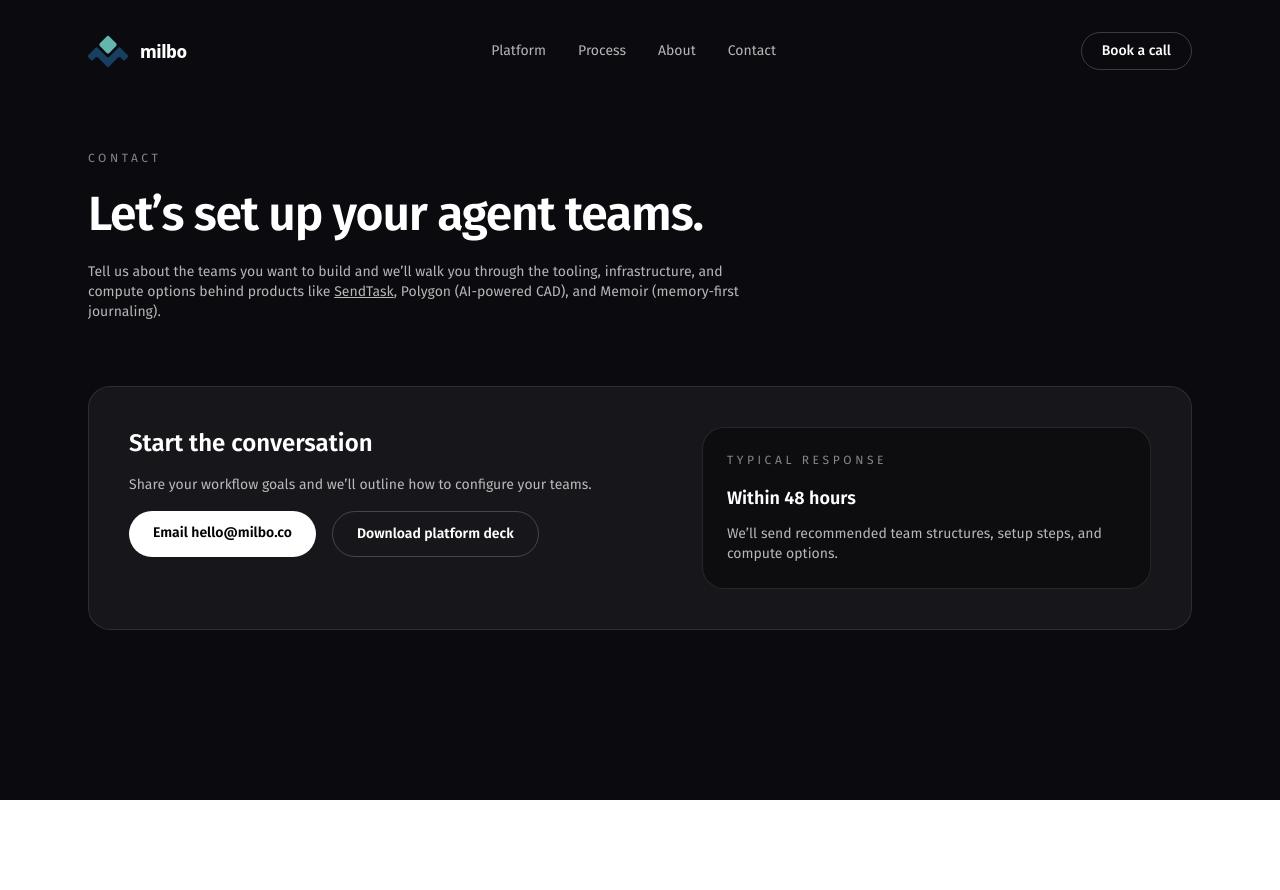
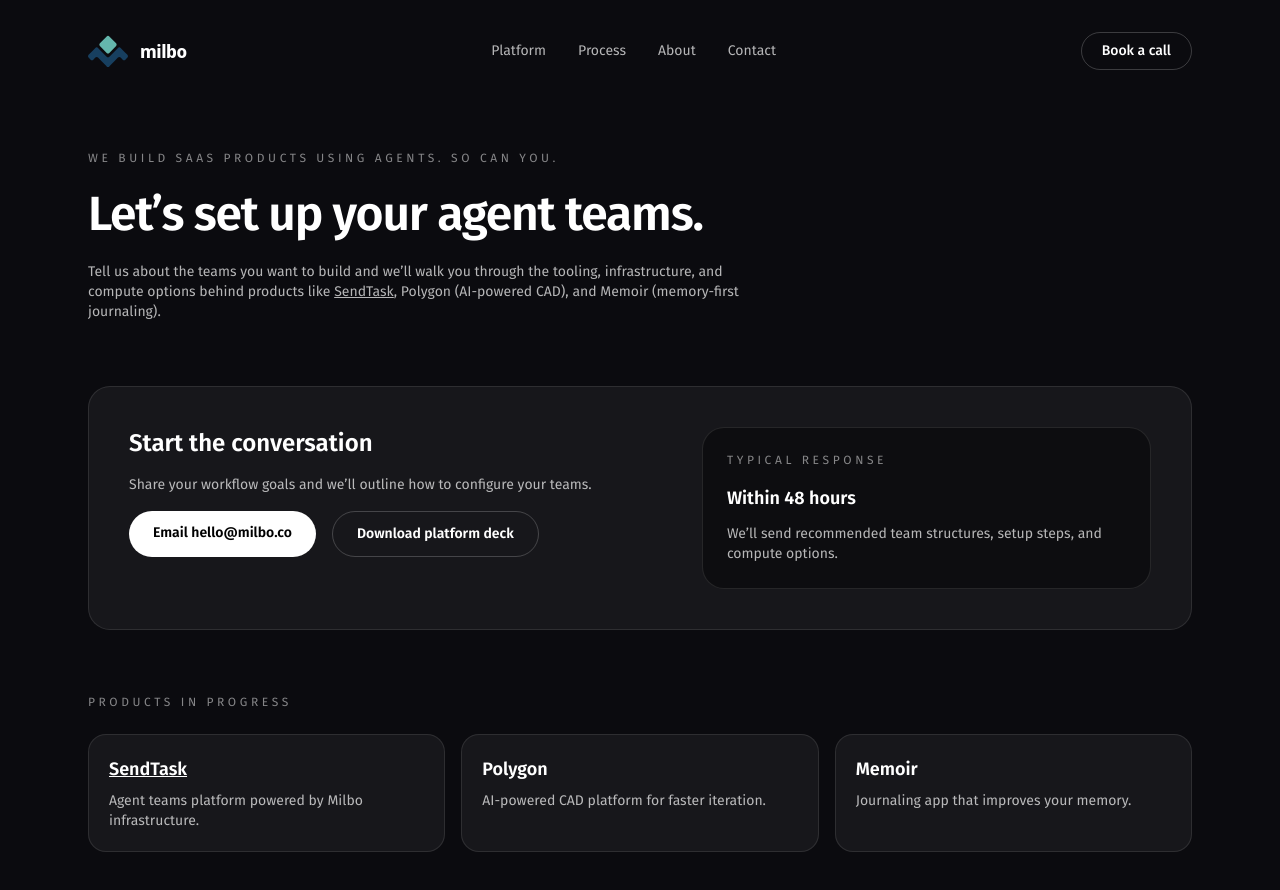
Before and after one commit to Milbo-LLC/milbo-website, a Next.js app: page /contact in a window 1280 px wide. Shown: the top 890 px of the page. Before the commit the page ends 800 px from the top, so only its background shows below. Built offline with nearby package versions, Linux system fonts and the light colour scheme.

Commit message:
Add tagline and product cards across pages

```diff
--- a/src/app/about/page.tsx
+++ b/src/app/about/page.tsx
@@ -17,6 +17,22 @@ const principles = [
     title: "Fast feedback loops",
     description:
       "Built-in monitoring and QA keep workflows reliable as they scale.",
+  },
+];
+
+const products = [
+  {
+    name: "SendTask",
+    href: "https://sendtask.ai",
+    description: "Agent teams platform powered by Milbo infrastructure.",
+  },
+  {
+    name: "Polygon",
+    description: "AI-powered CAD platform for faster iteration.",
+  },
+  {
+    name: "Memoir",
+    description: "Journaling app that improves your memory.",
   },
 ];
 
@@ -48,7 +64,9 @@ export default function AboutPage() {
 
       <main className="mx-auto w-full max-w-6xl px-6 pb-24">
         <section className="space-y-6 pb-16 pt-12">
-          <p className="text-xs uppercase tracking-[0.3em] text-white/50">About</p>
+          <p className="text-xs uppercase tracking-[0.3em] text-white/50">
+            We build SaaS products using agents. So can you.
+          </p>
           <h1 className="text-4xl font-semibold tracking-tight sm:text-5xl">
             An infrastructure platform for agent teams.
           </h1>
@@ -73,6 +91,33 @@ export default function AboutPage() {
           ))}
         </section>
 
+        <section className="mt-16">
+          <p className="text-xs uppercase tracking-[0.3em] text-white/50">
+            Products in progress
+          </p>
+          <div className="mt-6 grid gap-4 md:grid-cols-3">
+            {products.map((product) => (
+              <div
+                key={product.name}
+                className="rounded-2xl border border-white/10 bg-white/5 p-5"
+              >
+                <h3 className="text-lg font-semibold">
+                  {product.href ? (
+                    <Link href={product.href} className="underline">
+                      {product.name}
+                    </Link>
+                  ) : (
+                    product.name
+                  )}
+                </h3>
+                <p className="mt-2 text-sm text-white/70">
+                  {product.description}
+                </p>
+              </div>
+            ))}
+          </div>
+        </section>
+
         <section className="mt-16 rounded-3xl border border-white/10 bg-black/40 p-10">
           <h2 className="text-2xl font-semibold">Based in Salem, MA</h2>
           <p className="mt-2 text-sm text-white/70">
--- a/src/app/contact/page.tsx
+++ b/src/app/contact/page.tsx
@@ -1,6 +1,22 @@
 import Link from "next/link";
 import Image from "next/image";
 import { notoSansDisplay } from "../layout";
+
+const products = [
+  {
+    name: "SendTask",
+    href: "https://sendtask.ai",
+    description: "Agent teams platform powered by Milbo infrastructure.",
+  },
+  {
+    name: "Polygon",
+    description: "AI-powered CAD platform for faster iteration.",
+  },
+  {
+    name: "Memoir",
+    description: "Journaling app that improves your memory.",
+  },
+];
 
 export default function ContactPage() {
   return (
@@ -31,7 +47,7 @@ export default function ContactPage() {
       <main className="mx-auto w-full max-w-6xl px-6 pb-24">
         <section className="space-y-6 pb-16 pt-12">
           <p className="text-xs uppercase tracking-[0.3em] text-white/50">
-            Contact
+            We build SaaS products using agents. So can you.
           </p>
           <h1 className="text-4xl font-semibold tracking-tight sm:text-5xl">
             Let’s set up your agent teams.
@@ -77,6 +93,33 @@ export default function ContactPage() {
             </p>
           </div>
         </section>
+
+        <section className="mt-16">
+          <p className="text-xs uppercase tracking-[0.3em] text-white/50">
+            Products in progress
+          </p>
+          <div className="mt-6 grid gap-4 md:grid-cols-3">
+            {products.map((product) => (
+              <div
+                key={product.name}
+                className="rounded-2xl border border-white/10 bg-white/5 p-5"
+              >
+                <h3 className="text-lg font-semibold">
+                  {product.href ? (
+                    <Link href={product.href} className="underline">
+                      {product.name}
+                    </Link>
+                  ) : (
+                    product.name
+                  )}
+                </h3>
+                <p className="mt-2 text-sm text-white/70">
+                  {product.description}
+                </p>
+              </div>
+            ))}
+          </div>
+        </section>
       </main>
     </div>
   );
--- a/src/app/page.tsx
+++ b/src/app/page.tsx
@@ -41,19 +41,20 @@ const workflow = [
   },
 ];
 
-const useCases = [
+const products = [
   {
-    label: "SendTask",
+    name: "SendTask",
     href: "https://sendtask.ai",
-    detail: "Agent teams platform",
+    description:
+      "Build and run agent teams with the compute, orchestration, and QA they need.",
   },
   {
-    label: "Polygon",
-    detail: "AI-powered CAD platform",
+    name: "Polygon",
+    description: "AI-powered CAD platform for faster iteration.",
   },
   {
-    label: "Memoir",
-    detail: "Journaling app for better memory",
+    name: "Memoir",
+    description: "Journaling app that improves your memory.",
   },
 ];
 
@@ -87,19 +88,15 @@ export default function Home() {
         <section className="grid gap-12 pb-20 pt-12 lg:grid-cols-[1.15fr_0.85fr] lg:items-center">
           <div className="space-y-8">
             <div className="inline-flex items-center gap-3 rounded-full border border-white/10 bg-white/5 px-4 py-2 text-xs uppercase tracking-[0.25em] text-white/60">
-              Multi-product SaaS studio
+              We build SaaS products using agents. So can you.
             </div>
             <h1 className="text-4xl font-semibold leading-tight tracking-tight sm:text-5xl lg:text-6xl">
-              We build SaaS products powered by agent teams.
+              We build SaaS products using agents. So can you.
             </h1>
             <p className="max-w-xl text-lg text-white/70">
               Milbo is a product company building a portfolio of SaaS tools. Our
-              flagship product,{
-              " "}
-              <Link href="https://sendtask.ai" className="underline">
-                SendTask
-              </Link>
-              , gives customers the compute, infrastructure, and tools to create
+              flagship product, <Link href="https://sendtask.ai" className="underline">SendTask</Link>,
+              gives customers the compute, infrastructure, and tools to create
               their own agent teams through intuitive conversations.
             </p>
             <div className="flex flex-col gap-4 sm:flex-row">
@@ -116,21 +113,25 @@ export default function Home() {
                 See the workflow
               </Link>
             </div>
-            <div className="flex flex-wrap gap-3 text-xs uppercase tracking-[0.2em] text-white/50">
-              {useCases.map((item) => (
-                <span
-                  key={item.label}
-                  className="rounded-full border border-white/10 px-3 py-1"
+            <div className="grid gap-4 sm:grid-cols-3">
+              {products.map((product) => (
+                <div
+                  key={product.name}
+                  className="rounded-2xl border border-white/10 bg-white/5 p-4"
                 >
-                  {item.href ? (
-                    <Link href={item.href} className="underline">
-                      {item.label}
-                    </Link>
-                  ) : (
-                    item.label
-                  )}
-                  {item.detail ? ` · ${item.detail}` : ""}
-                </span>
+                  <h3 className="text-base font-semibold">
+                    {product.href ? (
+                      <Link href={product.href} className="underline">
+                        {product.name}
+                      </Link>
+                    ) : (
+                      product.name
+                    )}
+                  </h3>
+                  <p className="mt-2 text-sm text-white/70">
+                    {product.description}
+                  </p>
+                </div>
               ))}
             </div>
           </div>
--- a/src/app/platform/page.tsx
+++ b/src/app/platform/page.tsx
@@ -22,6 +22,22 @@ const platformFeatures = [
     title: "Tooling layer",
     description:
       "Connect internal systems, docs, and APIs so agents have the context they need.",
+  },
+];
+
+const products = [
+  {
+    name: "SendTask",
+    href: "https://sendtask.ai",
+    description: "Agent teams platform powered by Milbo infrastructure.",
+  },
+  {
+    name: "Polygon",
+    description: "AI-powered CAD platform for faster iteration.",
+  },
+  {
+    name: "Memoir",
+    description: "Journaling app that improves your memory.",
   },
 ];
 
@@ -54,7 +70,7 @@ export default function PlatformPage() {
       <main className="mx-auto w-full max-w-6xl px-6 pb-24">
         <section className="space-y-6 pb-16 pt-12">
           <p className="text-xs uppercase tracking-[0.3em] text-white/50">
-            Platform
+            We build SaaS products using agents. So can you.
           </p>
           <h1 className="text-4xl font-semibold tracking-tight sm:text-5xl">
             Make agent teams production-ready fast.
@@ -83,6 +99,33 @@ export default function PlatformPage() {
           ))}
         </section>
 
+        <section className="mt-16">
+          <p className="text-xs uppercase tracking-[0.3em] text-white/50">
+            Products in progress
+          </p>
+          <div className="mt-6 grid gap-4 md:grid-cols-3">
+            {products.map((product) => (
+              <div
+                key={product.name}
+                className="rounded-2xl border border-white/10 bg-white/5 p-5"
+              >
+                <h3 className="text-lg font-semibold">
+                  {product.href ? (
+                    <Link href={product.href} className="underline">
+                      {product.name}
+                    </Link>
+                  ) : (
+                    product.name
+                  )}
+                </h3>
+                <p className="mt-2 text-sm text-white/70">
+                  {product.description}
+                </p>
+              </div>
+            ))}
+          </div>
+        </section>
+
         <section className="mt-16 rounded-3xl border border-white/10 bg-black/40 p-10">
           <div className="flex flex-col gap-4 md:flex-row md:items-center md:justify-between">
             <div>
--- a/src/app/process/page.tsx
+++ b/src/app/process/page.tsx
@@ -22,6 +22,22 @@ const steps = [
     title: "Ship + refine",
     description:
       "Deliver features continuously while refining the workflows with real feedback.",
+  },
+];
+
+const products = [
+  {
+    name: "SendTask",
+    href: "https://sendtask.ai",
+    description: "Agent teams platform powered by Milbo infrastructure.",
+  },
+  {
+    name: "Polygon",
+    description: "AI-powered CAD platform for faster iteration.",
+  },
+  {
+    name: "Memoir",
+    description: "Journaling app that improves your memory.",
   },
 ];
 
@@ -54,7 +70,7 @@ export default function ProcessPage() {
       <main className="mx-auto w-full max-w-6xl px-6 pb-24">
         <section className="space-y-6 pb-16 pt-12">
           <p className="text-xs uppercase tracking-[0.3em] text-white/50">
-            Process
+            We build SaaS products using agents. So can you.
           </p>
           <h1 className="text-4xl font-semibold tracking-tight sm:text-5xl">
             Build agent teams with intuitive tools.
@@ -82,6 +98,33 @@ export default function ProcessPage() {
           ))}
         </section>
 
+        <section className="mt-16">
+          <p className="text-xs uppercase tracking-[0.3em] text-white/50">
+            Products in progress
+          </p>
+          <div className="mt-6 grid gap-4 md:grid-cols-3">
+            {products.map((product) => (
+              <div
+                key={product.name}
+                className="rounded-2xl border border-white/10 bg-white/5 p-5"
+              >
+                <h3 className="text-lg font-semibold">
+                  {product.href ? (
+                    <Link href={product.href} className="underline">
+                      {product.name}
+                    </Link>
+                  ) : (
+                    product.name
+                  )}
+                </h3>
+                <p className="mt-2 text-sm text-white/70">
+                  {product.description}
+                </p>
+              </div>
+            ))}
+          </div>
+        </section>
+
         <section className="mt-16 rounded-3xl border border-white/10 bg-black/40 p-10">
           <h2 className="text-2xl font-semibold">Always-on infrastructure</h2>
           <p className="mt-2 text-sm text-white/70">
--- a/src/app/services/page.tsx
+++ b/src/app/services/page.tsx
@@ -1,6 +1,22 @@
 import Link from "next/link";
 import Image from "next/image";
 import { notoSansDisplay } from "../layout";
+
+const products = [
+  {
+    name: "SendTask",
+    href: "https://sendtask.ai",
+    description: "Agent teams platform powered by Milbo infrastructure.",
+  },
+  {
+    name: "Polygon",
+    description: "AI-powered CAD platform for faster iteration.",
+  },
+  {
+    name: "Memoir",
+    description: "Journaling app that improves your memory.",
+  },
+];
 
 const services = [
   {
@@ -54,7 +70,7 @@ export default function ServicesPage() {
       <main className="mx-auto w-full max-w-6xl px-6 pb-24">
         <section className="space-y-6 pb-16 pt-12">
           <p className="text-xs uppercase tracking-[0.3em] text-white/50">
-            Services
+            We build SaaS products using agents. So can you.
           </p>
           <h1 className="text-4xl font-semibold tracking-tight sm:text-5xl">
             End-to-end delivery with agent teams.
@@ -77,6 +93,33 @@ export default function ServicesPage() {
               </p>
             </div>
           ))}
+        </section>
+
+        <section className="mt-16">
+          <p className="text-xs uppercase tracking-[0.3em] text-white/50">
+            Products in progress
+          </p>
+          <div className="mt-6 grid gap-4 md:grid-cols-3">
+            {products.map((product) => (
+              <div
+                key={product.name}
+                className="rounded-2xl border border-white/10 bg-white/5 p-5"
+              >
+                <h3 className="text-lg font-semibold">
+                  {product.href ? (
+                    <Link href={product.href} className="underline">
+                      {product.name}
+                    </Link>
+                  ) : (
+                    product.name
+                  )}
+                </h3>
+                <p className="mt-2 text-sm text-white/70">
+                  {product.description}
+                </p>
+              </div>
+            ))}
+          </div>
         </section>
 
         <section className="mt-16 rounded-3xl border border-white/10 bg-black/40 p-10">
```
